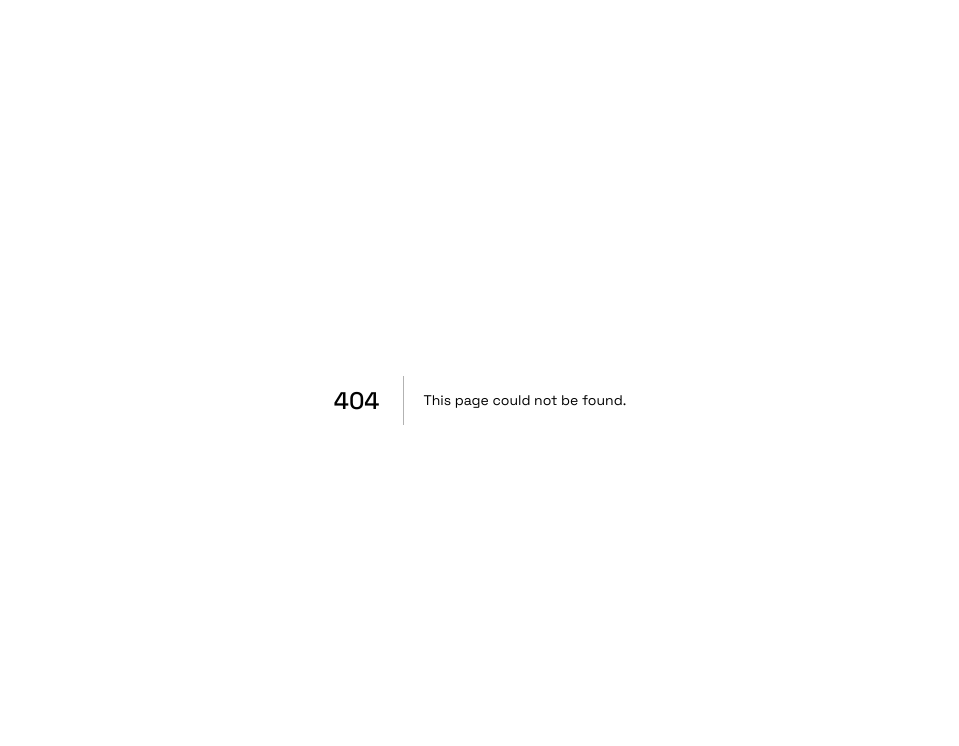
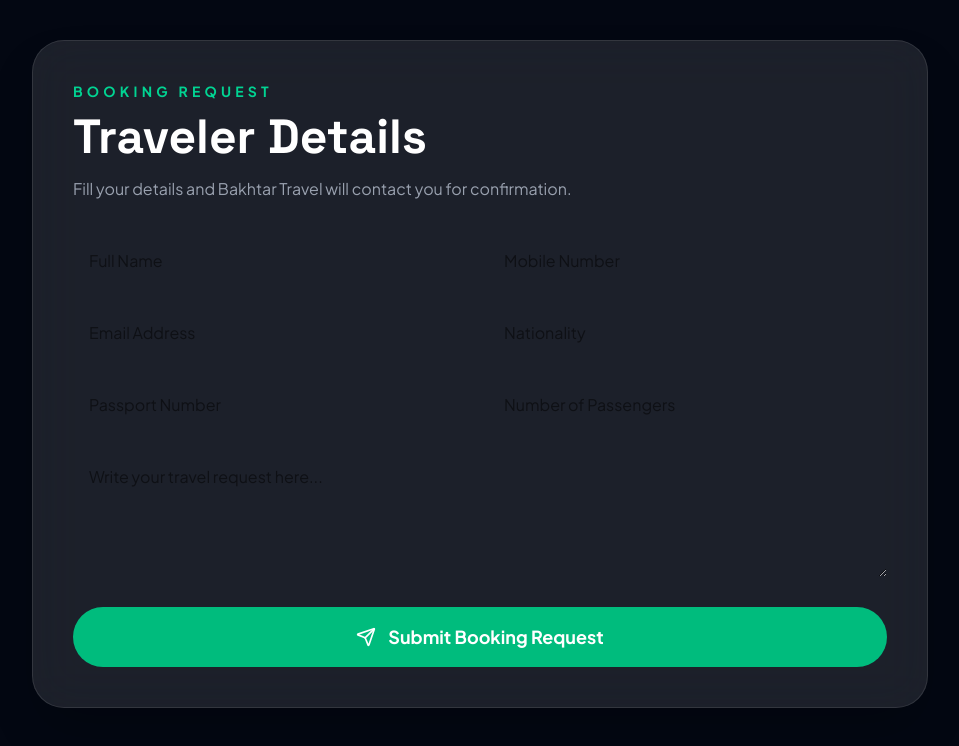
Before and after one commit to mradidasababa/bakhtar-travel-website, a Next.js app: page /booking in a window 1280 px wide. Before the commit this address had no page. Shown: the top 746 px of the page, without its empty margins (160-1119 px from the left). Built offline with nearby package versions, Linux system fonts and the light colour scheme.

Commit message:
Added booking confirmation page

```diff
--- /dev/null
+++ b/app/booking/page.tsx
@@ -0,0 +1,45 @@
+"use client";
+
+import { Send, User, Mail, Phone, Plane } from "lucide-react";
+
+export default function BookingPage() {
+  return (
+    <main className="min-h-screen bg-[#030712] px-4 py-10 text-white sm:px-6">
+      <div className="mx-auto max-w-4xl rounded-[2rem] border border-white/10 bg-white/10 p-6 shadow-2xl backdrop-blur-xl md:p-10">
+        <p className="text-sm font-bold uppercase tracking-[0.3em] text-emerald-400">
+          Booking Request
+        </p>
+
+        <h1 className="mt-3 text-4xl font-black md:text-5xl">
+          Traveler Details
+        </h1>
+
+        <p className="mt-4 text-gray-400">
+          Fill your details and Bakhtar Travel will contact you for confirmation.
+        </p>
+
+        <div className="mt-8 grid gap-4 md:grid-cols-2">
+          <input className="rounded-2xl p-4 text-black" placeholder="Full Name" />
+          <input className="rounded-2xl p-4 text-black" placeholder="Mobile Number" />
+          <input className="rounded-2xl p-4 text-black" placeholder="Email Address" />
+          <input className="rounded-2xl p-4 text-black" placeholder="Nationality" />
+          <input className="rounded-2xl p-4 text-black" placeholder="Passport Number" />
+          <input className="rounded-2xl p-4 text-black" placeholder="Number of Passengers" />
+        </div>
+
+        <textarea
+          className="mt-4 min-h-32 w-full rounded-2xl p-4 text-black"
+          placeholder="Write your travel request here..."
+        />
+
+        <a
+          href="/payment"
+          className="mt-6 flex items-center justify-center gap-3 rounded-full bg-emerald-500 px-8 py-4 text-lg font-bold text-white hover:bg-emerald-400"
+        >
+          <Send size={20} />
+          Submit Booking Request
+        </a>
+      </div>
+    </main>
+  );
+}
--- /dev/null
+++ b/app/confirmation/page.tsx
@@ -0,0 +1,48 @@
+import Link from "next/link";
+import { CheckCircle, Download, Home } from "lucide-react";
+
+export default function ConfirmationPage() {
+  return (
+    <main className="min-h-screen bg-[#030712] px-4 py-10 text-white sm:px-6">
+      <div className="mx-auto max-w-3xl rounded-[2rem] border border-white/10 bg-white/10 p-6 text-center shadow-2xl backdrop-blur-xl md:p-10">
+        <CheckCircle className="mx-auto text-emerald-400" size={80} />
+
+        <h1 className="mt-6 text-4xl font-black md:text-5xl">
+          Booking Request Confirmed
+        </h1>
+
+        <p className="mx-auto mt-4 max-w-xl text-gray-400">
+          Thank you. Bakhtar Travel & Tourism team will contact you shortly to confirm your ticket and payment.
+        </p>
+
+        <div className="mt-8 rounded-3xl bg-black/30 p-6 text-left">
+          <p className="text-gray-400">Reference Number</p>
+          <h2 className="mt-2 text-3xl font-black text-emerald-400">
+            BTT-2026-001
+          </h2>
+
+          <p className="mt-6 text-gray-400">Route</p>
+          <p className="text-xl font-bold">Dubai DXB → Kabul KBL</p>
+
+          <p className="mt-4 text-gray-400">Status</p>
+          <p className="font-bold text-emerald-400">Pending final confirmation</p>
+        </div>
+
+        <div className="mt-6 grid gap-4 md:grid-cols-2">
+          <button className="flex items-center justify-center gap-2 rounded-full border border-white/20 px-6 py-4 font-bold text-white">
+            <Download size={18} />
+            Download Invoice
+          </button>
+
+          <Link
+            href="/"
+            className="flex items-center justify-center gap-2 rounded-full bg-emerald-500 px-6 py-4 font-bold text-white hover:bg-emerald-400"
+          >
+            <Home size={18} />
+            Back to Home
+          </Link>
+        </div>
+      </div>
+    </main>
+  );
+}
--- a/app/flights/page.tsx
+++ b/app/flights/page.tsx
@@ -1,3 +1,4 @@
+import Link from "next/link";
 import { Clock, Luggage, Plane, ShieldCheck } from "lucide-react";
 
 const flights = [
@@ -48,8 +49,7 @@ export default function FlightsPage() {
             Available Flights
           </h1>
           <p className="mt-4 max-w-2xl text-gray-400">
-            Select your preferred flight and send your booking request to
-            Bakhtar Travel & Tourism.
+            Select your preferred flight and continue to traveler details.
           </p>
         </div>
 
@@ -98,14 +98,13 @@ export default function FlightsPage() {
                     {flight.price}
                   </p>
 
-                  <a
-                    href={`https://wa.me/971508094913?text=Hello%20Bakhtar%20Travel,%20I%20want%20to%20book%20${flight.airline}%20${flight.from}%20to%20${flight.to}%20flight%20at%20${flight.depart}%20price%20${flight.price}`}
-                    target="_blank"
+                  <Link
+                    href="/booking"
                     className="mt-4 flex items-center justify-center gap-2 rounded-full bg-emerald-500 px-5 py-3 font-bold text-white transition hover:bg-emerald-400"
                   >
                     <ShieldCheck size={18} />
                     Book Now
-                  </a>
+                  </Link>
                 </div>
               </div>
             </div>
--- /dev/null
+++ b/app/payment/page.tsx
@@ -0,0 +1,47 @@
+import Link from "next/link";
+import { CreditCard, ShieldCheck } from "lucide-react";
+
+export default function PaymentPage() {
+  return (
+    <main className="min-h-screen bg-[#030712] px-4 py-10 text-white sm:px-6">
+      <div className="mx-auto max-w-3xl rounded-[2rem] border border-white/10 bg-white/10 p-6 shadow-2xl backdrop-blur-xl md:p-10">
+        <p className="text-sm font-bold uppercase tracking-[0.3em] text-emerald-400">
+          Secure Payment
+        </p>
+
+        <h1 className="mt-3 text-4xl font-black md:text-5xl">
+          Complete Your Booking
+        </h1>
+
+        <div className="mt-8 rounded-3xl bg-black/30 p-6">
+          <p className="text-gray-400">Selected Flight</p>
+          <h2 className="mt-2 text-2xl font-black">Dubai DXB → Kabul KBL</h2>
+          <p className="mt-2 text-gray-300">Kam Air • Direct • 30kg baggage</p>
+          <p className="mt-6 text-4xl font-black text-emerald-400">AED 899</p>
+        </div>
+
+        <div className="mt-6 grid gap-4">
+          <input className="rounded-2xl p-4 text-black" placeholder="Cardholder Name" />
+          <input className="rounded-2xl p-4 text-black" placeholder="Card Number" />
+          <div className="grid gap-4 md:grid-cols-2">
+            <input className="rounded-2xl p-4 text-black" placeholder="Expiry MM/YY" />
+            <input className="rounded-2xl p-4 text-black" placeholder="CVV" />
+          </div>
+        </div>
+
+        <Link
+          href="/confirmation"
+          className="mt-6 flex items-center justify-center gap-3 rounded-full bg-emerald-500 px-8 py-4 text-lg font-bold text-white hover:bg-emerald-400"
+        >
+          <CreditCard size={20} />
+          Pay Securely
+        </Link>
+
+        <p className="mt-4 flex items-center gap-2 text-sm text-gray-400">
+          <ShieldCheck size={16} />
+          Demo payment page. Real gateway can be connected later.
+        </p>
+      </div>
+    </main>
+  );
+}
```
